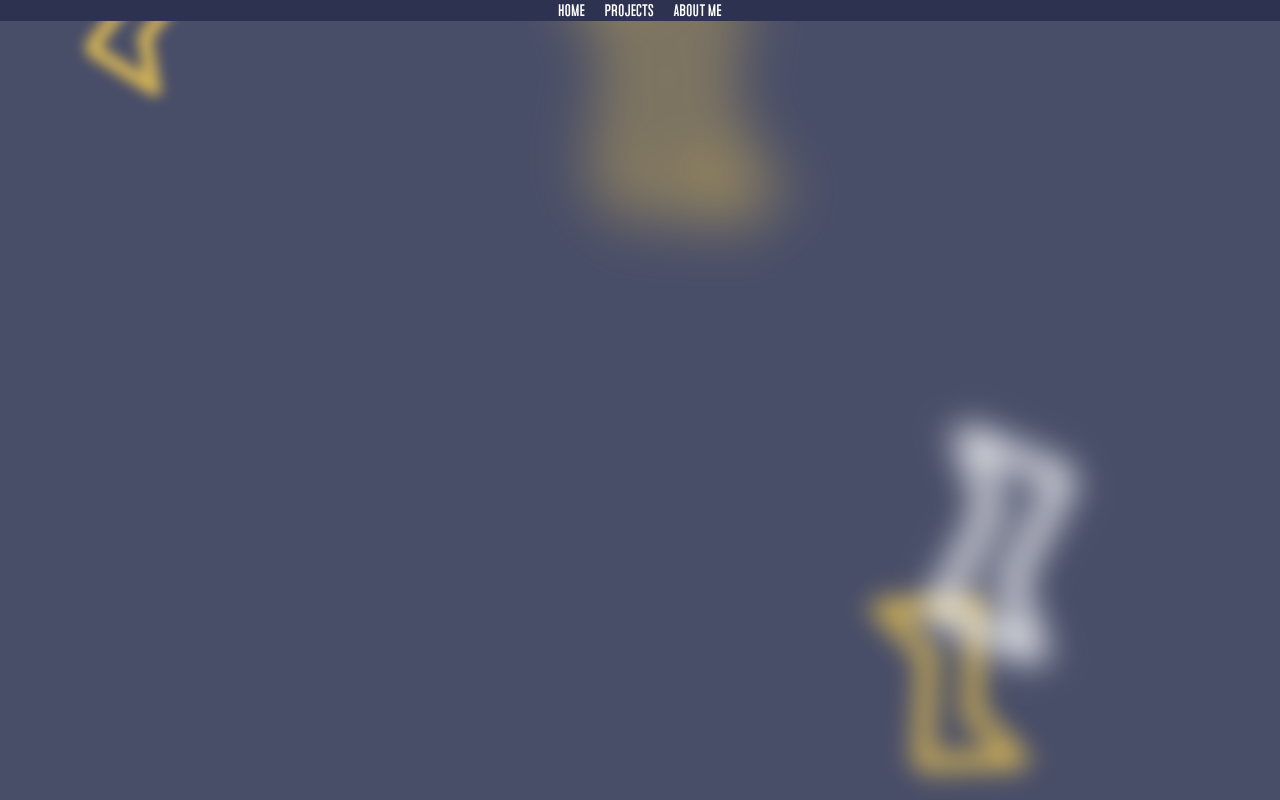
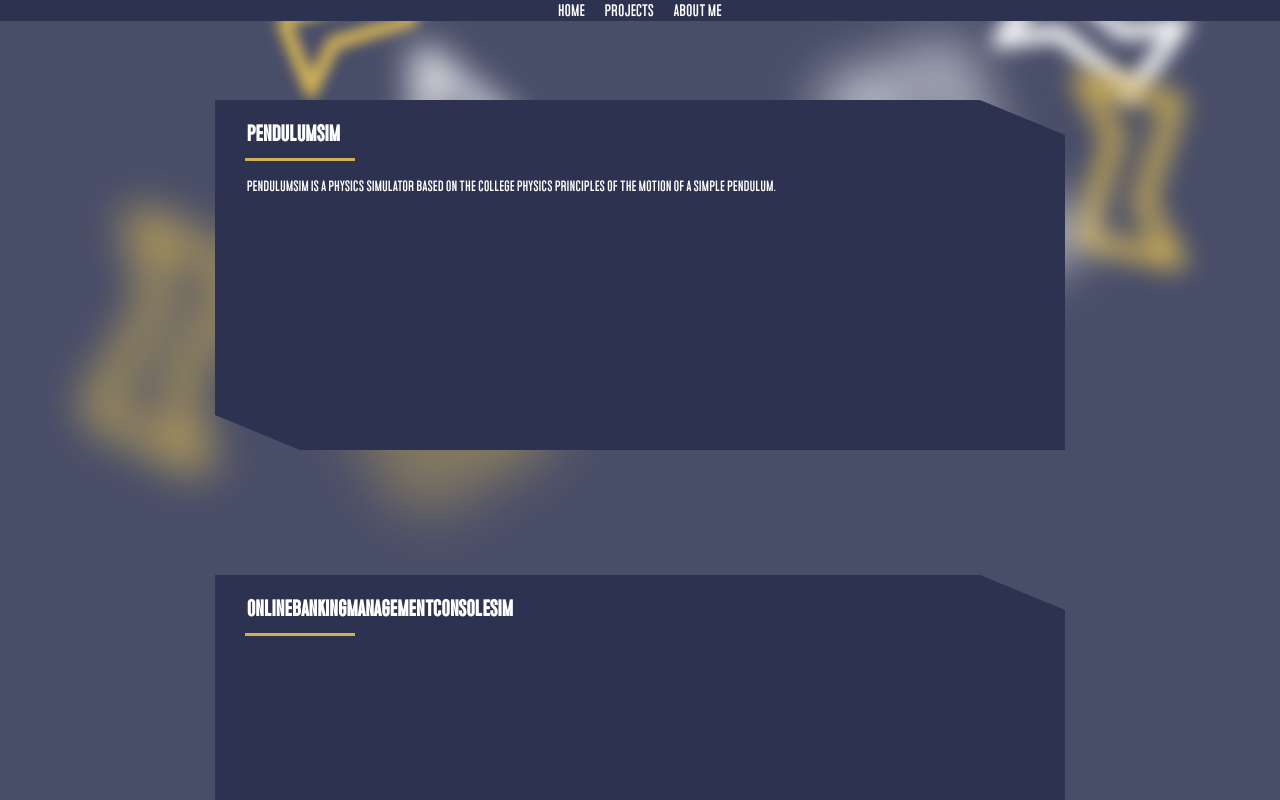
Before and after one commit to Ale20p/Portfolio, a Nuxt app: page /projects in a window 1280 px wide. Shown: the top 800 px of the page. Built offline with nearby package versions, Linux system fonts and the light colour scheme.

Commit message:
beginning of filling out projects

```diff
--- a/layouts/default.vue
+++ b/layouts/default.vue
@@ -14,6 +14,6 @@
 .default-layout {
   background-color: var(--background-color);
   color: var(--text-color);
-  height: 100vh;
+  min-height: 100vh;
 }
 </style>
--- a/pages/projects.vue
+++ b/pages/projects.vue
@@ -4,7 +4,16 @@
   </svg>
   <div class="entire-body">
     <div class="projects-section">
-
+      <div class="project1">
+        <h2 class="project-title">PendulumSim</h2>
+        <div class="title-underline"></div>
+        <p class="project-intro"> PendulumSim is a physics simulator based on the college physics principles of the motion of a simple pendulum. </p>
+      </div>
+      <div class="project2">
+        <h2 class="project-title">OnlineBankingManagementConsoleSim</h2>
+        <div class="title-underline"></div>
+      </div>
+      <div class="project3"></div>
     </div>
   </div>
 </template>
@@ -15,19 +24,60 @@
 
 <style>
 html, body {
-  overflow: hidden;
+  overflow-x: hidden;
+  overflow-y: auto;
+  margin: 0;
 }
 
 .entire-body {
   position: relative;
   display: flex; /* Without this, align-items and justify-content do not take affect. */
   background-size: 100% auto;
-  min-height: 100vh;
+  /* min-height: 200vh; */
   margin: 0;
-  padding: 0;
+  padding-top: 100px;
+  padding-bottom: 100px;
   align-items: center;
   justify-content: center;
   overflow: hidden;
+}
+
+.projects-section {
+  display: flex;
+  flex-direction: column;
+  gap: 125px;
+  align-items: center;
+  z-index: 100;
+}
+
+.project1, .project2, .project3 {
+  width: 850px;
+  height: 350px;
+  background-color: var(--primary-color);
+  clip-path: polygon(
+    0 0,            /* top-left */
+    90% 0,          /* top-right cut starts here */
+    100% 10%,       /* top-right cut */
+    100% 100%,      /* bottom-right */
+    10% 100%,       /* bottom-left cut */
+    0 90%           /* bottom-left cut continues */
+  );
+}
+
+.project-title {
+  margin-left: 2rem;
+}
+
+.title-underline {
+  background-color: var(--accent-color);
+  width: 110px;
+  height: 3px;
+  margin: -10px 30px auto;
+}
+
+.project-intro {
+  margin-left: 2rem;
+
 }
 
 </style>
@@ -38,8 +88,9 @@
 $total: 15;
 
 .svg {
-  position: absolute;
+  position: fixed;
   bottom: 0;       // off-screen below
+  pointer-events: none;
   transform-style: preserve-3d;
 }
 
@@ -47,7 +98,7 @@
   $scale: random(2) - .4;
 
   .svg:nth-child(#{$i}) {
-    left: random(120) * 1% - 10;
+    left: random(100) * 1%;
     animation: raise#{$i} 6 + random(10) +s linear infinite;
     animation-delay: random(4) - 4 + s;
     transform: scale(.3 * $i - .6) rotate(random(360) + deg);
```
